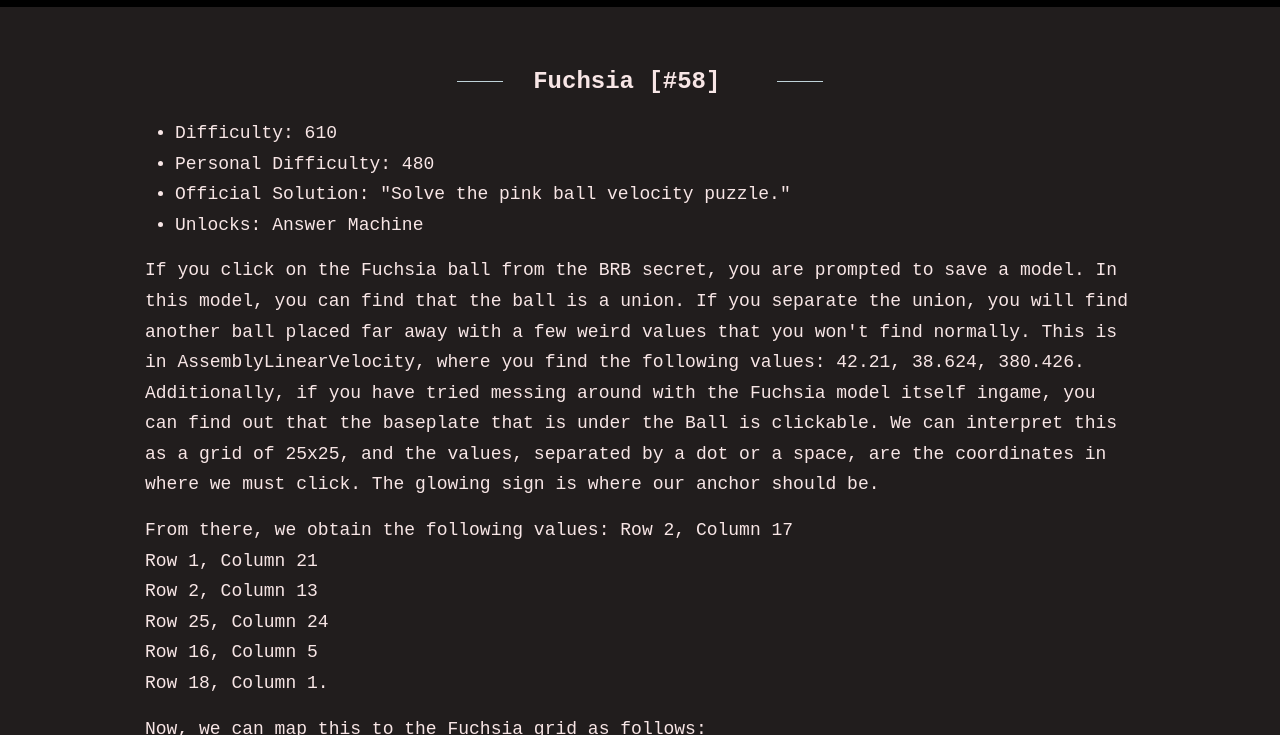
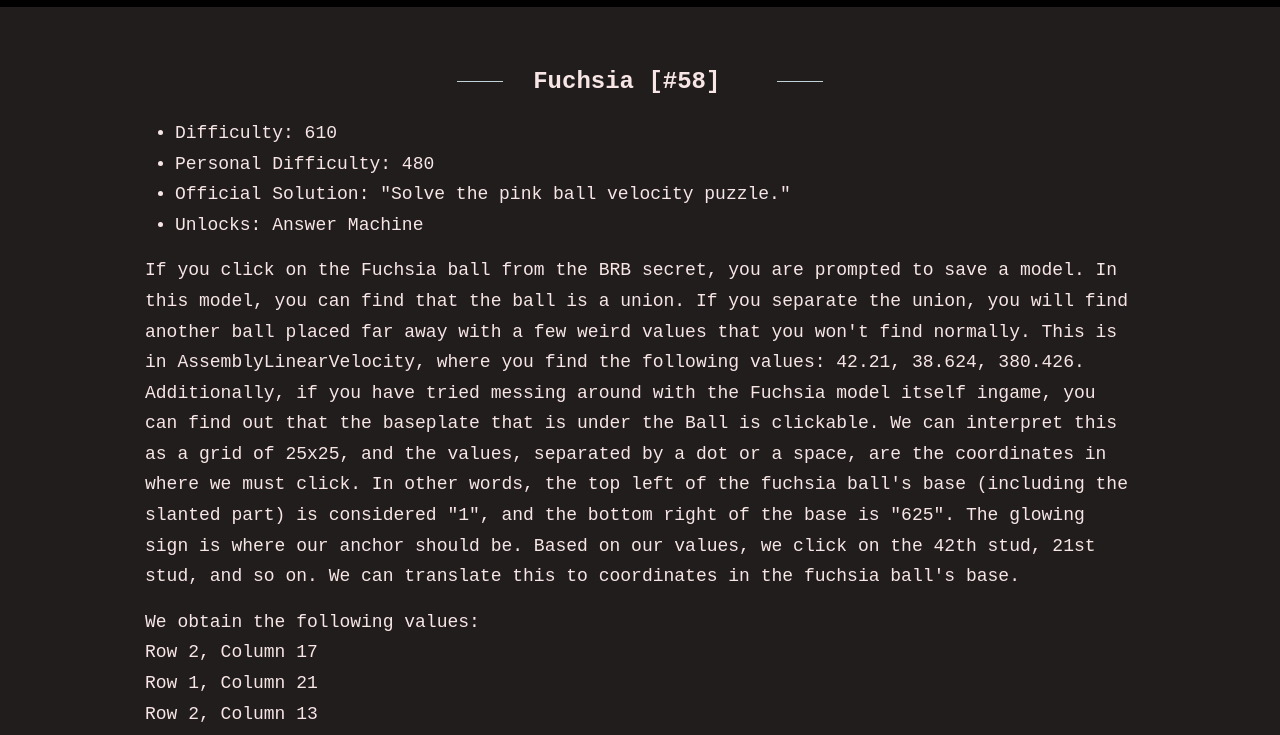
Before and after one commit to pwoofy/pwoofy.github.io, a Jekyll site: the page built from _posts/2025-09-12-secretuniverse.md, in a window 1280 px wide and 900 px high, scrolled down 27167 px, cut to the strip 0-735 px from the top of the window. Built offline with Jekyll 4.4.1, drawn with Linux system fonts in a browser that asks for light colours.

Commit message:
fuchsia expl

```diff
--- a/_posts/2025-09-12-secretuniverse.md
+++ b/_posts/2025-09-12-secretuniverse.md
@@ -799,8 +799,8 @@ Also should be obvious. You can join games with a private code, and in this case
 <li>Official Solution: "Solve the pink ball velocity puzzle."</li>
 <li>Unlocks: Answer Machine</li>
 </ul>
-<p>If you click on the Fuchsia ball from the BRB secret, you are prompted to save a model. In this model, you can find that the ball is a union. If you separate the union, you will find another ball placed far away with a few weird values that you won't find normally. This is in AssemblyLinearVelocity, where you find the following values: 42.21, 38.624, 380.426. Additionally, if you have tried messing around with the Fuchsia model itself ingame, you can find out that the baseplate that is under the Ball is clickable. We can interpret this as a grid of 25x25, and the values, separated by a dot or a space, are the coordinates in where we must click. The glowing sign is where our anchor should be.</p>
-<p>From there, we obtain the following values: Row 2, Column 17<br>Row 1, Column 21<br>Row 2, Column 13<br>Row 25, Column 24<br>Row 16, Column 5<br>Row 18, Column 1.</p>
+<p>If you click on the Fuchsia ball from the BRB secret, you are prompted to save a model. In this model, you can find that the ball is a union. If you separate the union, you will find another ball placed far away with a few weird values that you won't find normally. This is in AssemblyLinearVelocity, where you find the following values: 42.21, 38.624, 380.426. Additionally, if you have tried messing around with the Fuchsia model itself ingame, you can find out that the baseplate that is under the Ball is clickable. We can interpret this as a grid of 25x25, and the values, separated by a dot or a space, are the coordinates in where we must click. In other words, the top left of the fuchsia ball's base (including the slanted part) is considered "1", and the bottom right of the base is "625". The glowing sign is where our anchor should be. Based on our values, we click on the 42th stud, 21st stud, and so on. We can translate this to coordinates in the fuchsia ball's base.</p>
+<p>We obtain the following values: <br>Row 2, Column 17<br>Row 1, Column 21<br>Row 2, Column 13<br>Row 25, Column 24<br>Row 16, Column 5<br>Row 18, Column 1.</p>
 <p>Now, we can map this to the Fuchsia grid as follows:</p>
 ![Fuchsia Grid](/images/secretuniverse/Fuchsia.png)
 <p>Image credits to the people at ggarg</p>
```
